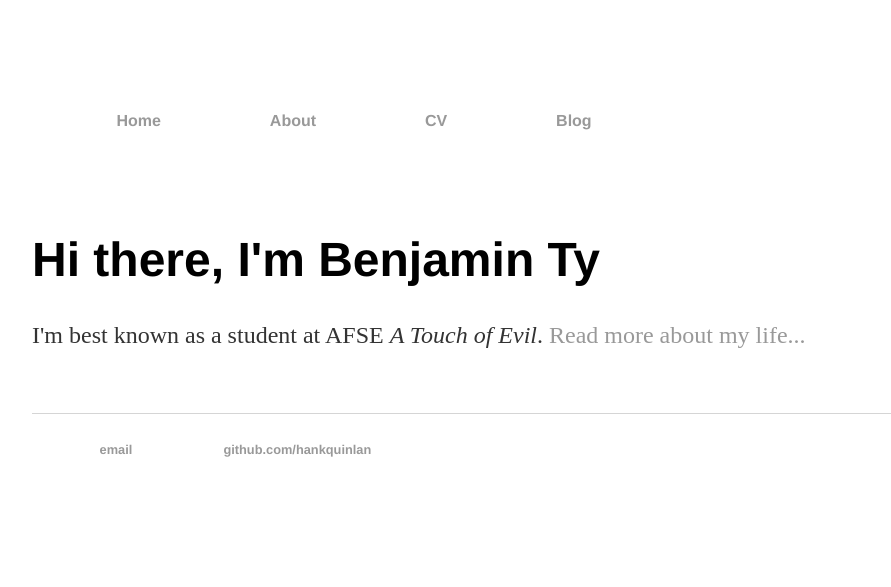
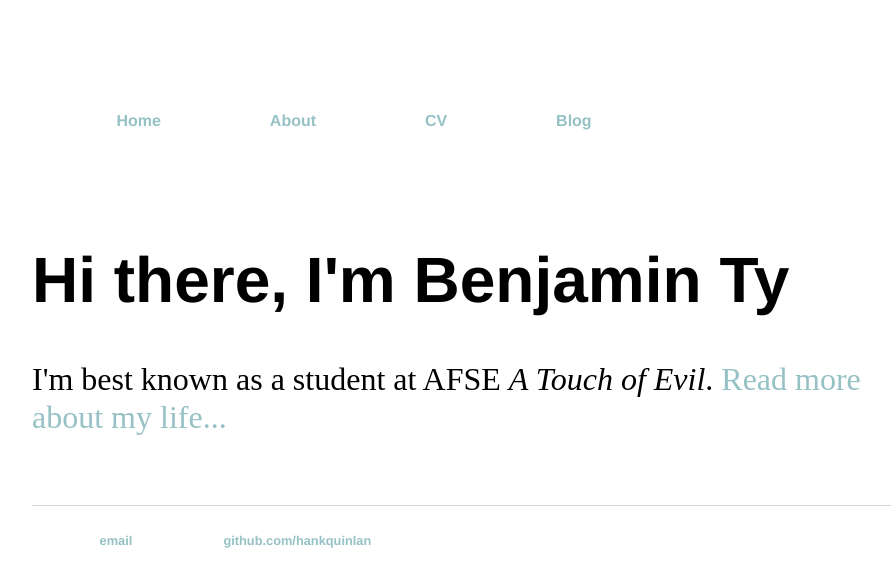
Before and after one commit to benjamint7604/benjamint7604.github.io, a Jekyll site: the page built from index.html, in a window 1280 px wide. Shown: the top 587 px of the page, without its empty margins (160-1051 px from the left). Built offline with Jekyll 4.4.1, drawn with Linux system fonts in a browser that asks for light colours.

Commit message:
Update main.css

```diff
--- a/css/main.css
+++ b/css/main.css
@@ -14,19 +14,19 @@ nav ul li, footer ul li {
 }
 a {
     text-decoration: none;
-    color: #999;
+    color: #96c1c5;
 }
 a:hover {
     text-decoration: underline;
 }
 h1 {
-    font-size: 3em;
+    font-size: 4em;
     font-family:'Helvetica', 'Arial', 'Sans-Serif';
 }
 p {
-    font-size: 1.5em;
-    line-height: 1.4em;
-    color: #333;
+    font-size: 2em;
+    line-height: 1.2em;
+    color: ##163045;
 }
 footer {
     border-top: 1px solid #d5d5d5;
```
